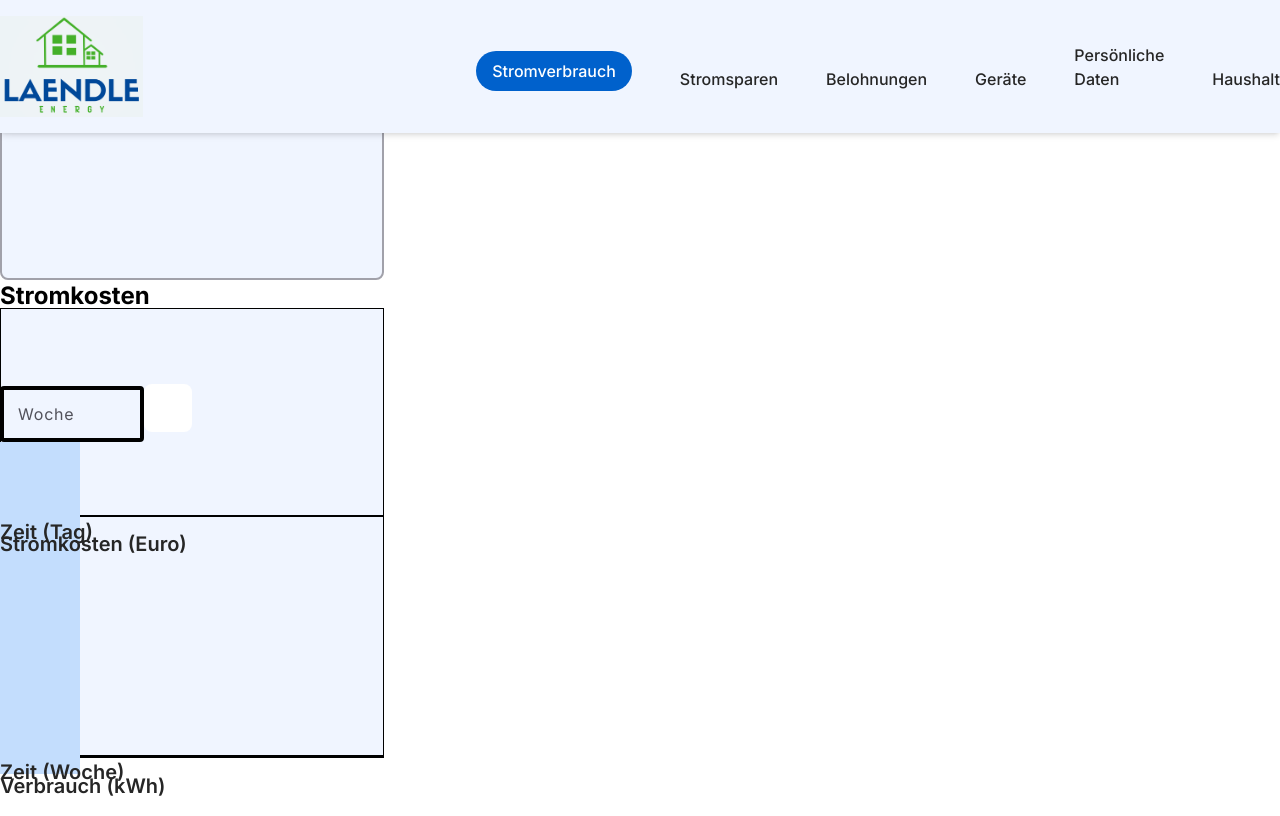
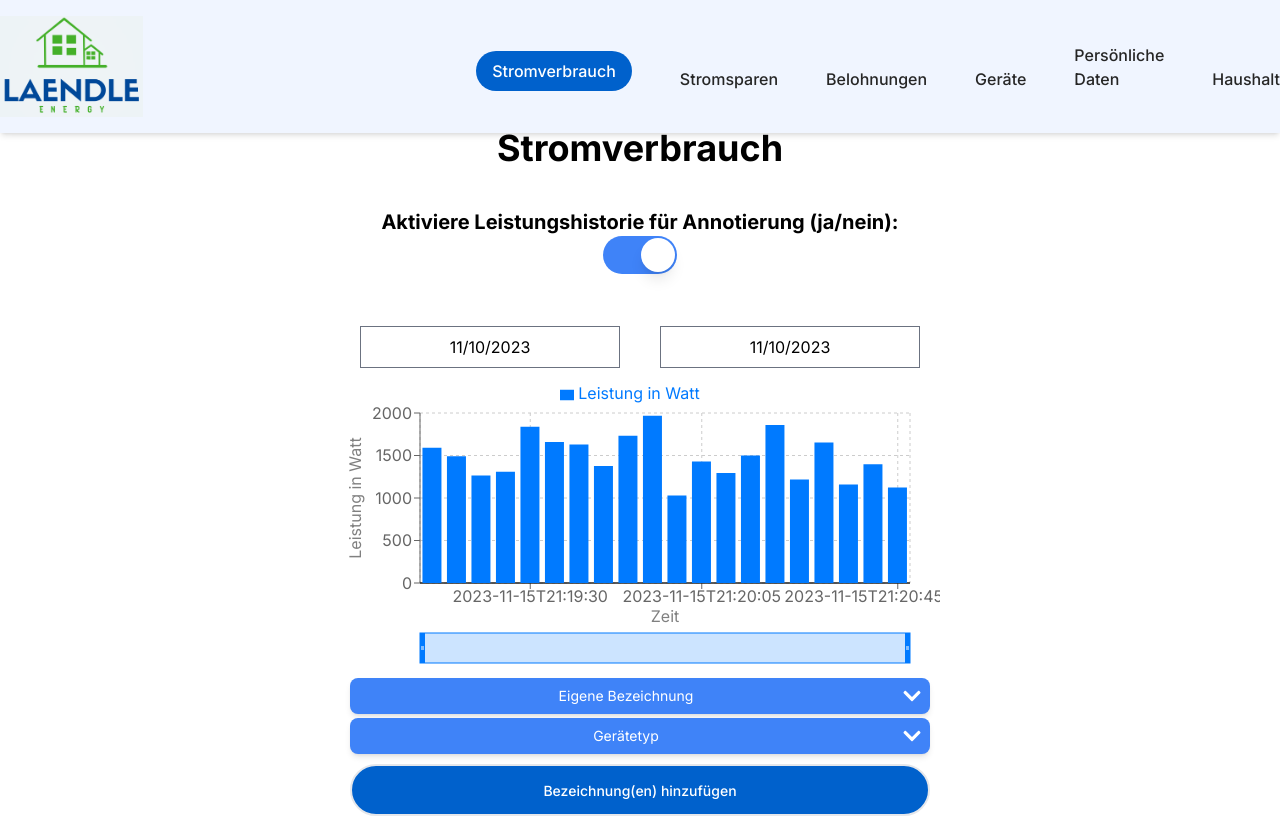
Before and after one commit to LaendleEnergy/SmartMeterUI, a Next.js app: page /pages/energy-consumption in a window 1280 px wide. Shown: the top 816 px of the page. Built offline with nearby package versions, Linux system fonts and the light colour scheme.

Commit message:
made toggle modular

```diff
--- a/package.json
+++ b/package.json
@@ -11,18 +11,22 @@
   "dependencies": {
     "@headlessui/react": "^1.7.17",
     "@nextui-org/dropdown": "^2.1.15",
+    "bootstrap-daterangepicker": "^2.1.30",
     "flowbite": "^2.0.0",
     "next": "13.5.6",
     "performance-now": "^2.1.0",
     "react": "^18",
+    "react-datepicker": "^4.23.0",
     "react-dom": "^18",
     "react-form-stepper": "^2.0.3",
     "react-icons": "^4.11.0",
+    "recharts": "^2.0.10",
     "sharp": "^0.32.6"
   },
   "devDependencies": {
     "@types/node": "^20",
     "@types/react": "^18",
+    "@types/react-datepicker": "^4.19.3",
     "@types/react-dom": "^18",
     "autoprefixer": "^10.4.16",
     "eslint": "^8",
--- a/src/app/components/diagrams/EnergyConsumptionDiagram.tsx
+++ b/src/app/components/diagrams/EnergyConsumptionDiagram.tsx
@@ -21,6 +21,7 @@ type Value = ValuePiece | [ValuePiece, ValuePiece];
 type ValuePiece = Date | string | null;
 
 import Dropdown from "../input/Dropdown";
+import Toggle from "@/app/components/input/Toggle";
 
 
 const data = [
@@ -62,22 +63,18 @@ export default function EnergyConsumptionDiagram({data1}: EnergyConsumptionDiagr
 
 
     return (
-        <div>
-            <label>
-                Aktiviere Leistungshistorie für Annotierung:
-                <input
-                    type="checkbox"
-                    onChange={handleCheckboxChange}
-                    checked={barChartIsActivated}
-                />
-            </label>
+        <div style={{ textAlignLast: "center" }}>
+            <div style={{ textAlignLast: "center" }}>
+                <span className="text-xl font-bold"> Aktiviere Leistungshistorie für Annotierung (ja/nein): </span>
+                <br/>
+                <Toggle enabled={barChartIsActivated} setEnabled={setBarChartIsActivated}></Toggle>
+            </div>
             <br/>
             <br/>
-            <div style={{width:"40%", display:"inline-block"}}>
-
-            </div>
-            <div style={{width:"40%", display:"inline-block"}}>
+            <div style={{width:"100%", display:"inline-block"}}>
+                <div style={{width:"50%", display:"inline-block"}}>
                     <DatePicker
+                        showTimeSelect
                         selected={startDate}
                         selectsStart
                         startDate={startDate}
@@ -89,7 +86,10 @@ export default function EnergyConsumptionDiagram({data1}: EnergyConsumptionDiagr
                             }
                         }
                     />
+                </div>
+                <div style={{width:"50%", display:"inline-block"}}>
                     <DatePicker
+                        showTimeSelect
                         selected={endDate}
                         selectsEnd
                         startDate={startDate}
@@ -102,6 +102,7 @@ export default function EnergyConsumptionDiagram({data1}: EnergyConsumptionDiagr
                     }
                     }
                     />
+                </div>
             </div>
             { barChartIsActivated && (<div>
                 <BarChart
--- a/src/app/components/input/Toggle.tsx
+++ b/src/app/components/input/Toggle.tsx
@@ -1,23 +1,27 @@
 "use client";
 
-import { useState } from 'react';
+import {Dispatch, SetStateAction, useState} from 'react';
 import { Switch } from '@headlessui/react';
 
-export default function Toggle() {
-    const [enabled, setEnabled] = useState(false);
+interface ToggleProps {
+    enabled: boolean;
+    setEnabled: Dispatch<SetStateAction<boolean>>;
+}
 
+
+export default function Toggle({enabled, setEnabled}: ToggleProps) {
     return (
         <Switch
             checked={enabled}
-            onChange={setEnabled}
+            onChange={() => setEnabled(!enabled)}
             className={`${enabled ? 'bg-blue-500' : 'bg-gray-400'}
-          relative inline-flex h-[38px] w-[74px] shrink-0 cursor-pointer rounded-full border-2 border-transparent transition-colors duration-200 ease-in-out focus:outline-none focus-visible:ring-2 focus-visible:ring-white/75`}
+        relative inline-flex h-[38px] w-[74px] shrink-0 cursor-pointer rounded-full border-2 border-transparent transition-colors duration-200 ease-in-out focus:outline-none focus-visible:ring-2 focus-visible:ring-white/75`}
         >
             <span className="sr-only">Use setting</span>
             <span
                 aria-hidden="true"
                 className={`${enabled ? 'translate-x-9' : 'translate-x-0'}
-            pointer-events-none inline-block h-[34px] w-[34px] transform rounded-full bg-white shadow-lg ring-0 transition duration-200 ease-in-out`}
+          pointer-events-none inline-block h-[34px] w-[34px] transform rounded-full bg-white shadow-lg ring-0 transition duration-200 ease-in-out`}
             />
         </Switch>
     );
--- a/src/app/components/navigation/navbar.tsx
+++ b/src/app/components/navigation/NavBar.tsx
@@ -5,7 +5,7 @@ import Link from "next/link";
 import Logo from "../Logo";
 import { usePathname } from "next/navigation";
 
-const Navbar = ({showTabs = true}) => {
+const NavBar = ({showTabs = true}) => {
 
   // render navbar when the page changes
   useEffect(() => {
@@ -49,4 +49,4 @@ function NavLink({ href, text }: NavLinkProps) {
   );
 }
 
-export default Navbar;
+export default NavBar;
--- a/src/app/pages/energy-consumption/page.tsx
+++ b/src/app/pages/energy-consumption/page.tsx
@@ -1,54 +1,50 @@
+"use client";
+
 import Navigation from "../../components/navigation/NavBar";
+import React, {PureComponent} from 'react';
+import EnergyConsumptionDiagram from "../../components/diagrams/EnergyConsumptionDiagram";
+
+
+const data = [
+    { name: "2023-11-15T21:19:10", "Leistung in Watt": 1591 },
+    { name: "2023-11-15T21:19:15", "Leistung in Watt": 1491 },
+    { name: "2023-11-15T21:19:20", "Leistung in Watt": 1266 },
+    { name: "2023-11-15T21:19:25", "Leistung in Watt": 1309 },
+    { name: "2023-11-15T21:19:30", "Leistung in Watt": 1838 },
+    { name: "2023-11-15T21:19:35", "Leistung in Watt": 1660 },
+    { name: "2023-11-15T21:19:40", "Leistung in Watt": 1629 },
+    { name: "2023-11-15T21:19:45", "Leistung in Watt": 1376 },
+    { name: "2023-11-15T21:19:50", "Leistung in Watt": 1733 },
+    { name: "2023-11-15T21:19:55", "Leistung in Watt": 1968 },
+    { name: "2023-11-15T21:20:00", "Leistung in Watt": 1028 },
+    { name: "2023-11-15T21:20:05", "Leistung in Watt": 1430 },
+    { name: "2023-11-15T21:20:10", "Leistung in Watt": 1294 },
+    { name: "2023-11-15T21:20:15", "Leistung in Watt": 1499 },
+    { name: "2023-11-15T21:20:20", "Leistung in Watt": 1860 },
+    { name: "2023-11-15T21:20:25", "Leistung in Watt": 1218 },
+    { name: "2023-11-15T21:20:30", "Leistung in Watt": 1654 },
+    { name: "2023-11-15T21:20:35", "Leistung in Watt": 1159 },
+    { name: "2023-11-15T21:20:40", "Leistung in Watt": 1396 },
+    { name: "2023-11-15T21:20:45", "Leistung in Watt": 1125 }
+];
+
 
 export default function EnergyConsumption() {
-  return (
-    <div className="Page w-96 h-96 relative">
-      <header><Navigation /></header>
-      <div className="Stromverbrauch w-96 h-96 left-[458px] top-[194px]  ">
-        <div
-          className="EnergyConsumption w-72 h-11 left-[188px] top-0     text-4xl font-bold  ">
-          Stromverbrauch</div>
-        <div
-          className="AverageValues w-60 h-7 left-[213px] top-[310.67px]     text-2xl font-bold  ">
-          Durchschnittswerte</div>
-        <div
-          className="ImagesPlaceholder w-96 h-52 left-[14px] top-[71.77px]   bg-indigo-50 rounded-lg border-2 border-zinc-400" />
-        <div className="Costs w-36 h-7 left-[262px] top-[610.53px]     text-2xl font-bold  ">
-          Stromkosten</div>
-        <div className="Graph w-96 h-52 left-[6px] top-[661.66px]  ">
-          <div className="Rectangle10 w-96 h-52 left-0 top-0   bg-indigo-50 border border-black" />
-          <div className="Line3 w-96 h-px left-[32.33px] top-[158.87px]   border border-black"></div>
-          <div
-            className="Time w-56 h-3 left-[294.39px] top-[170.79px]   text-neutral-800 text-xl font-semibold   leading-10">
-            Zeit (Tag)</div>
-          <div
-            className="Costs w-64 h-6 left-[0.93px] top-0   text-neutral-800 text-xl font-semibold   leading-10">
-            Stromkosten (Euro)</div>
+    //const [value1, onChange1] = useState<Value>(new Date());
+    //const [value, onChange] = useState<Value>(new Date());
+    return (
+        <div className="EnergyConsumption">
+            <header><Navigation /></header>
+            <div className="flex flex-col justify-center items-center space-y-10 py-[10%]">
+                <div className="text-4xl font-bold">Stromverbrauch</div>
+                <EnergyConsumptionDiagram data1={data}/>
+                <div className="w-96 h-52 bg-indigo-50 rounded-lg border-2 border-zinc-400">
+                </div>
+                <div className="text-2xl font-bold">Durchschnittswerte</div>
+                <div className="w-96 h-52 bg-indigo-50 rounded-lg border-2 border-zinc-400" />
+                <div className="text-2xl font-bold">Stromkosten</div>
+                <div className="w-96 h-52 bg-indigo-50 rounded-lg border-2 border-zinc-400" />
+            </div>
         </div>
-        <div className="Graph w-96 h-60 left-0 top-[351.97px]  ">
-          <div className="Rectangle10 w-96 h-60 left-0 top-0   bg-indigo-50 border border-black" />
-          <div className="Line3 w-96 h-px left-[32.33px] top-[184.65px]   border border-black"></div>
-          <div
-            className="Time w-56 h-3.5 left-[294.39px] top-[198.51px]   text-neutral-800 text-xl font-semibold   leading-10">
-            Zeit (Woche)</div>
-          <div
-            className="Costs w-64 h-6 left-[0.93px] top-0   text-neutral-800 text-xl font-semibold   leading-10">
-            Verbrauch (kWh)</div>
-        </div>
-      </div>
-      <div
-        className="TimeframeSelect w-36 h-14 pl-3.5 pr-2.5 py-2.5 left-[962px] top-[563px]   rounded border-4 border-black justify-start items-center gap-2.5 inline-flex">
-        <div className="TimeframeSelect text-zinc-600 text-base     tracking-wider">Woche</div>
-      </div>
-      <div
-        className="Icon p-3 left-[1050px] top-[567px]   bg-white bg-opacity-0 rounded-lg justify-start items-start inline-flex">
-        <div className="IconsMediumChevron2 w-6 h-6 relative" />
-      </div>
-      <div className="Rectangle13 w-20 h-20 left-[550px] top-[639px]   bg-blue-200" />
-      <div className="Rectangle14 w-20 h-24 left-[644px] top-[625px]   bg-blue-200" />
-      <div className="Rectangle15 w-20 h-11 left-[738px] top-[672px]   bg-blue-200" />
-      <div className="Rectangle16 w-20 h-12 left-[832px] top-[665px]   bg-blue-200" />
-      <div className="Rectangle17 w-20 h-16 left-[926px] top-[647px]   bg-blue-200" />
-    </div>
-  )
+    )
 }
--- a/src/app/pages/energy-saving/page.tsx
+++ b/src/app/pages/energy-saving/page.tsx
@@ -1,9 +1,13 @@
+"use client";
+
 import Toggle from "@/app/components/input/Toggle";
 import Navigation from "../../components/navigation/NavBar";
 import { FaEdit } from "react-icons/fa";
 import Dropdown from "@/app/components/input/Dropdown";
+import {useState} from "react";
 
 export default function Home() {
+  const [enabled, setEnabled] = useState(true);
   return (
     <div className="EnergySaving">
       <header><Navigation /></header>
@@ -12,7 +16,7 @@ export default function Home() {
         <div className="space-y-6 fixed top-[15%] right-[5%]">
           <div className="inline-flex items-center fixed top-[15%] right-[5%] space-x-2">
             <span className="text-xl font-bold">Bericht erhalten ja/nein</span>
-            <Toggle></Toggle>
+            <Toggle setEnabled={setEnabled} enabled={enabled}></Toggle>
           </div>
           <div className="w-96 h-28 border-black border-solid border-2 bg-gray-100 right-[5%] p-3">
             <span>Der Bericht beinhaltet eine Zusammenfassung von verschiedenen Informationen über den Stromverbrauch und das Stromsparen. Solch ein Bericht wird monatlich erstellt.</span>
--- a/src/app/pages/invitation/page.tsx
+++ b/src/app/pages/invitation/page.tsx
@@ -1,7 +1,7 @@
 "use client";
 
 import InputAttribute from "@/app/components/input/InputAttribute";
-import Navbar from "@/app/components/navigation/NavBar";
+import NavBar from "@/app/components/navigation/NavBar";
 import { useRouter } from "next/navigation";
 import { FormEvent, useState } from "react";
 
@@ -56,7 +56,7 @@ export default function AcceptInvitation() {
     return (
         <div className="Invitation">
             <div className="flex-col flex justify-center items-center space-y-8 py-[10%]">
-                <Navbar showTabs={false}></Navbar>
+                <NavBar showTabs={false}></NavBar>
                 <div className="text-4xl font-bold ">Haushalt beitreten</div>
                 <div className="text-lg">Nimm deine Einladung, deinem Haushalt beizutreten an, indem du hier deine gewünschten Login-Daten angibst.</div>
                 <form method="POST" onSubmit={submitRegistrationForm} className="flex flex-col space-y-5 justify-center items-center">
--- a/src/app/pages/register-household/page.tsx
+++ b/src/app/pages/register-household/page.tsx
@@ -3,7 +3,7 @@
 import { FormEvent, useEffect, useState } from 'react';
 import InputAttribute from '@/app/components/input/InputAttribute';
 import { useRouter } from 'next/navigation';
-import Navbar from '@/app/components/navigation/NavBar';
+import NavBar from '@/app/components/navigation/NavBar';
 import React from 'react';
 import Label from '@/app/components/input/Label';
 import PricingPlanDropdown from '@/app/components/input/PricingPlanDropdown';
@@ -139,7 +139,7 @@ export default function Register() {
 
       <div>
         <div className="flex-col flex justify-center items-center">
-          <Navbar showTabs={false}></Navbar>
+          <NavBar showTabs={false}></NavBar>
           <div className="text-4xl font-bold pb-10">Haushalt registrieren</div>
           <p>{steps[step - 1].content}</p>
         </div>
```
Also changed, not shown: 1 other file (tests, documents, lock files or other folders). Lines whose indentation alone changed are shown as unchanged.
